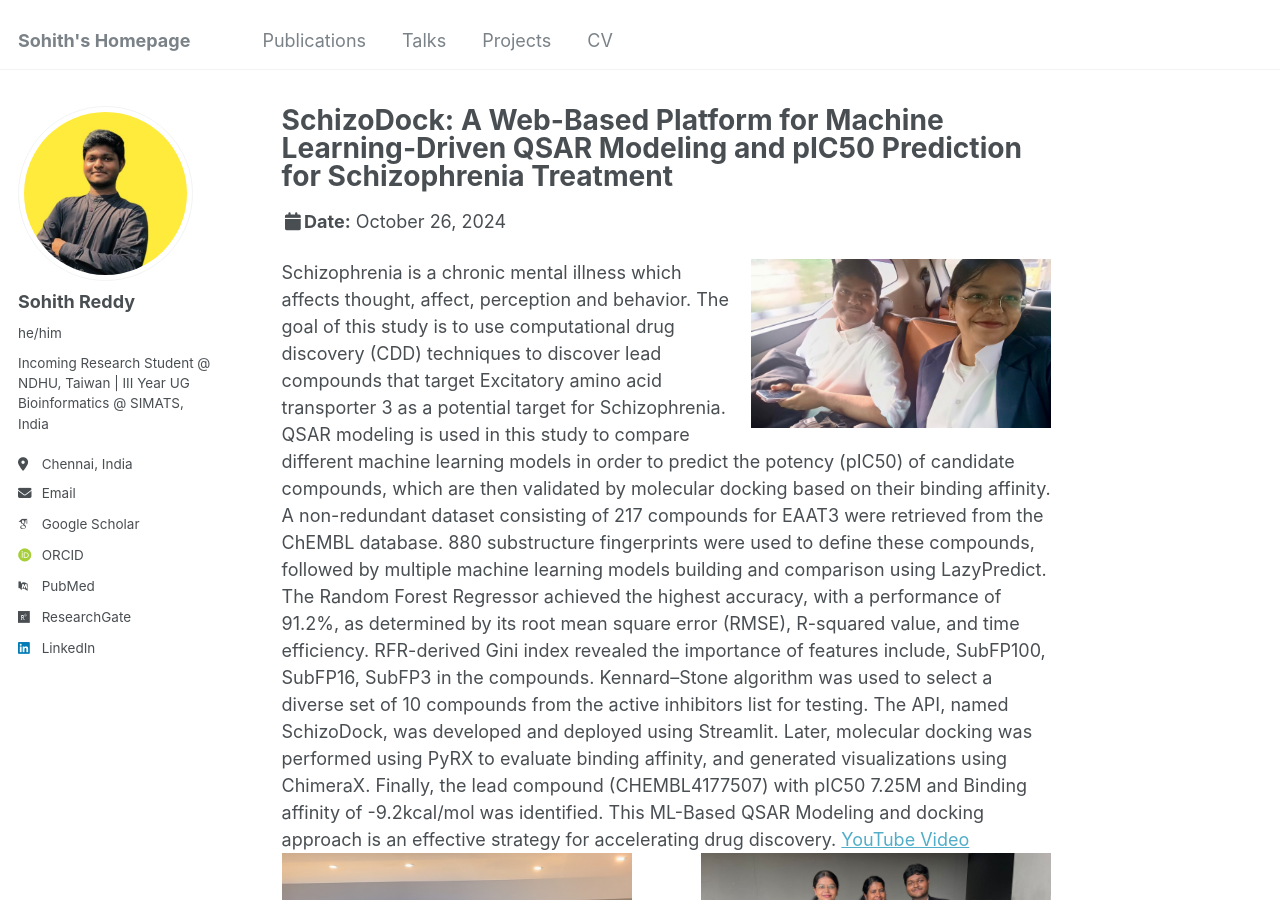
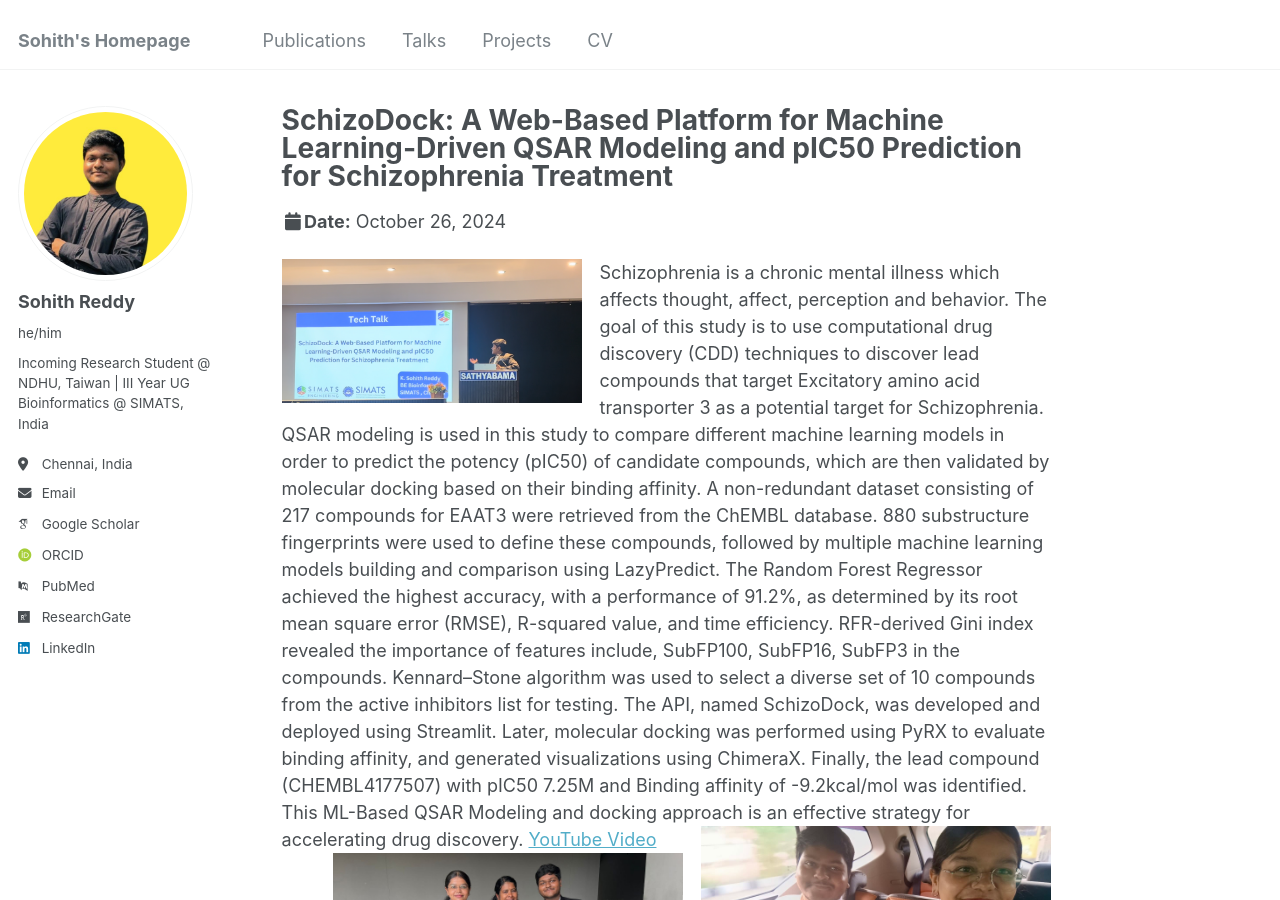
Before and after one commit to sohithpydev/sohith, a Jekyll site: the page built from _talks/2024-10-26.md, in a window 1280 px wide and 900 px high. Built offline with Jekyll 4.4.1, drawn with Linux system fonts in a browser that asks for light colours; some web fonts are replaced.

Commit message:
Update 2024-10-26.md

```diff
--- a/_talks/2024-10-26.md
+++ b/_talks/2024-10-26.md
@@ -8,7 +8,7 @@ venue: "Sathyabama Institute of Science and Technology, Sathyabama Center for Ad
 date: 2024-10-26
 location: "Chennai, Tamil Nadu"
 ---
-![conf](/sohith/images/kasthuri_sohith_2.jpg){: .align-right width="300px"}
+![conf2](/sohith/images/icbhe_me.jpg){: .align-left width="300px"}
 Schizophrenia is a chronic mental illness which affects thought, affect, perception and behavior. The goal of this study is to use computational drug discovery (CDD) techniques
 to discover lead compounds that target Excitatory amino acid transporter 3 as a potential target for Schizophrenia. QSAR modeling is used in this study to compare different machine
 learning models in order to predict the potency (pIC50) of candidate compounds, which are then validated by molecular docking based on their binding affinity. A non-redundant dataset
@@ -18,5 +18,5 @@ models building and comparison using LazyPredict. The Random Forest Regressor ac
 used to select a diverse set of 10 compounds from the active inhibitors list for testing. The API, named SchizoDock, was developed and deployed using Streamlit. Later, molecular docking
 was performed using PyRX to evaluate binding affinity, and generated visualizations using ChimeraX. Finally, the lead compound (CHEMBL4177507) with pIC50 7.25M and Binding affinity of
 -9.2kcal/mol was identified. This ML-Based QSAR Modeling and docking approach is an effective strategy for accelerating drug discovery. [YouTube Video](https://youtu.be/09Dlv35-YXc)
-![conf2](/sohith/images/icbhe_me.jpg){: .align-left width="350px"}
+![conf](/sohith/images/kasthuri_sohith_2.jpg){: .align-right width="350px"}
 ![conf2](/sohith/images/sugapriya.jpg){: .align-right width="350px"}
```
